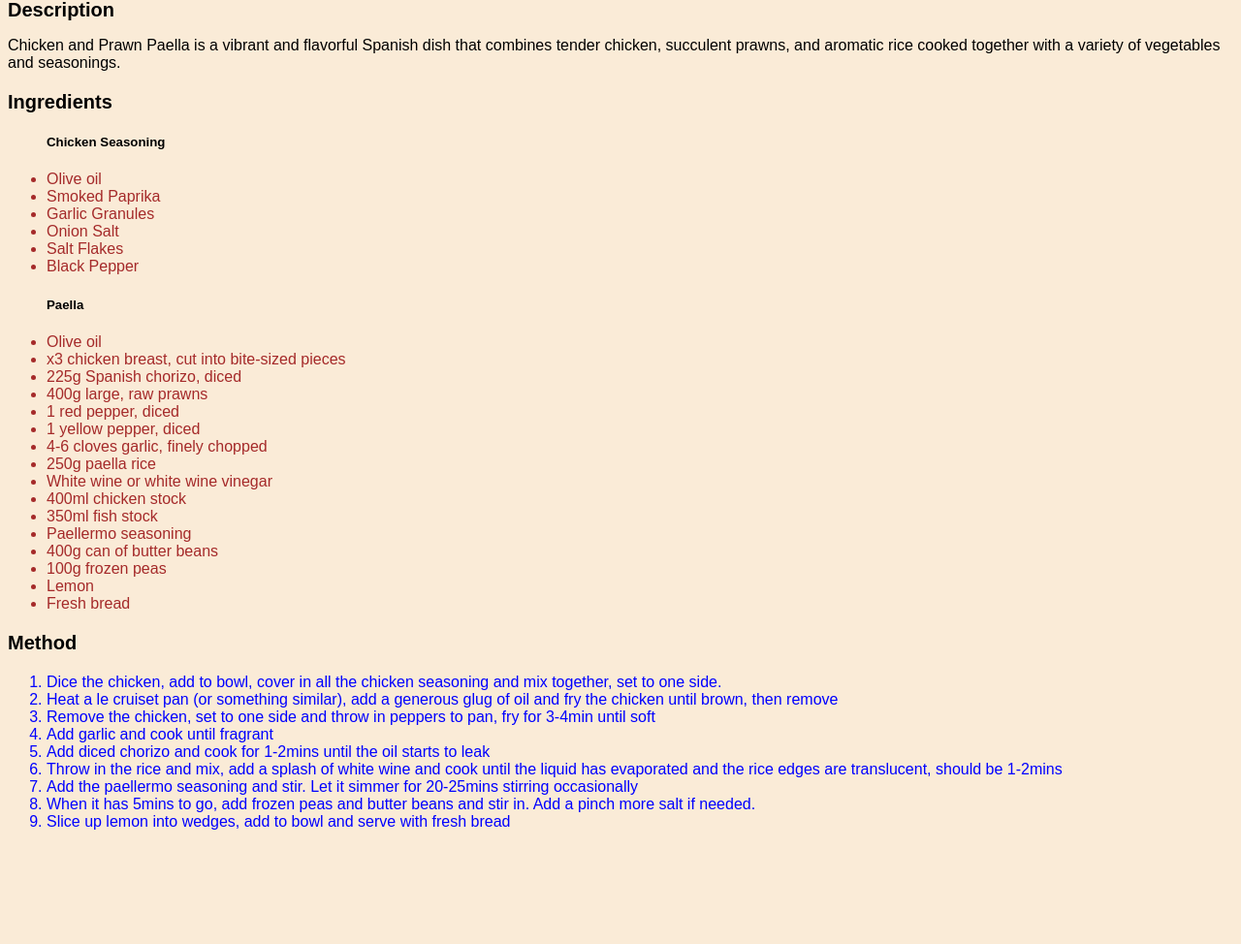
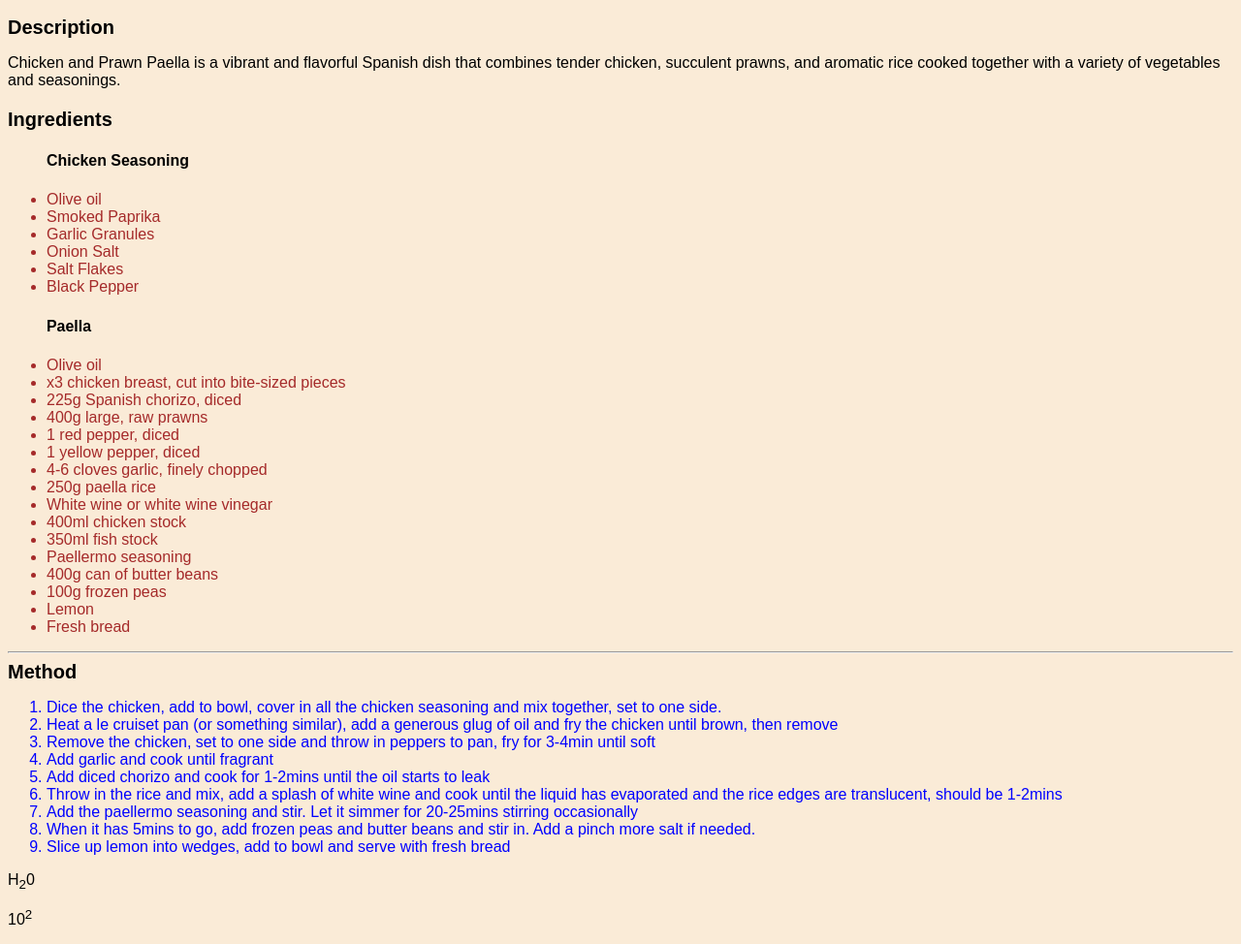
Before and after one commit to sebj11/odin-recipes, a plain HTML site: page recipes/paella.html in a window 1280 px wide. Shown: the part 445-1419 px from the top of the page at 97% size. Before the commit the page ends 1318 px from the top, so only its background shows below. Drawn offline with Linux system fonts and the light colour scheme.

Commit message:
edit recipes/paella.html

```diff
--- a/recipes/paella.html
+++ b/recipes/paella.html
@@ -14,7 +14,7 @@
         <div class="image-container">
             <img src="../img/paella.jpeg" alt="Paella" width="240">
         </div>
-
+        <br/>
         <div class="subheading">Description</div>
         <p>
 
@@ -24,7 +24,9 @@ Chicken and Prawn Paella is a vibrant and flavorful Spanish dish that combines t
         <p class="subheading">Ingredients</p>
         <ul>
 
-            <h5>Chicken Seasoning</h5>
+<!-- red letters just means they wouldn't recommend but it still works -->
+
+            <h5><big>Chicken Seasoning</big></h5>
             <li>Olive oil</li>
             <li>Smoked Paprika</li>
             <li>Garlic Granules</li>
@@ -32,7 +34,7 @@ Chicken and Prawn Paella is a vibrant and flavorful Spanish dish that combines t
             <li>Salt Flakes</li>
             <li>Black Pepper</li>
 
-            <h5>Paella</h5>
+            <h5><big>Paella</big></h5>
 
             <li>Olive oil</li>
             <li>x3 chicken breast, cut into bite-sized pieces</li>
@@ -51,8 +53,8 @@ Chicken and Prawn Paella is a vibrant and flavorful Spanish dish that combines t
             <li>Lemon</li>
             <li>Fresh bread</li>
         </ul>
-
-        <p class="subheading">Method</p>
+        <hr/>
+        <div class="subheading">Method</div>
         <ol>
             <li>Dice the chicken, add to bowl, cover in all the chicken seasoning and mix together, set to one side.</li>
             <li>Heat a le cruiset pan (or something similar), add a generous glug of oil and fry the chicken until brown, then remove</li>
@@ -65,6 +67,10 @@ Chicken and Prawn Paella is a vibrant and flavorful Spanish dish that combines t
             <li>Slice up lemon into wedges, add to bowl and serve with fresh bread</li>
         </ol>
 
+        <!-- Experimenting with sub and super scripts below -->
+
+        <p>H<sub>2</sub>0</p>
+        <p>10<sup>2</sub></p>
 </body>
 
     </html>
```
